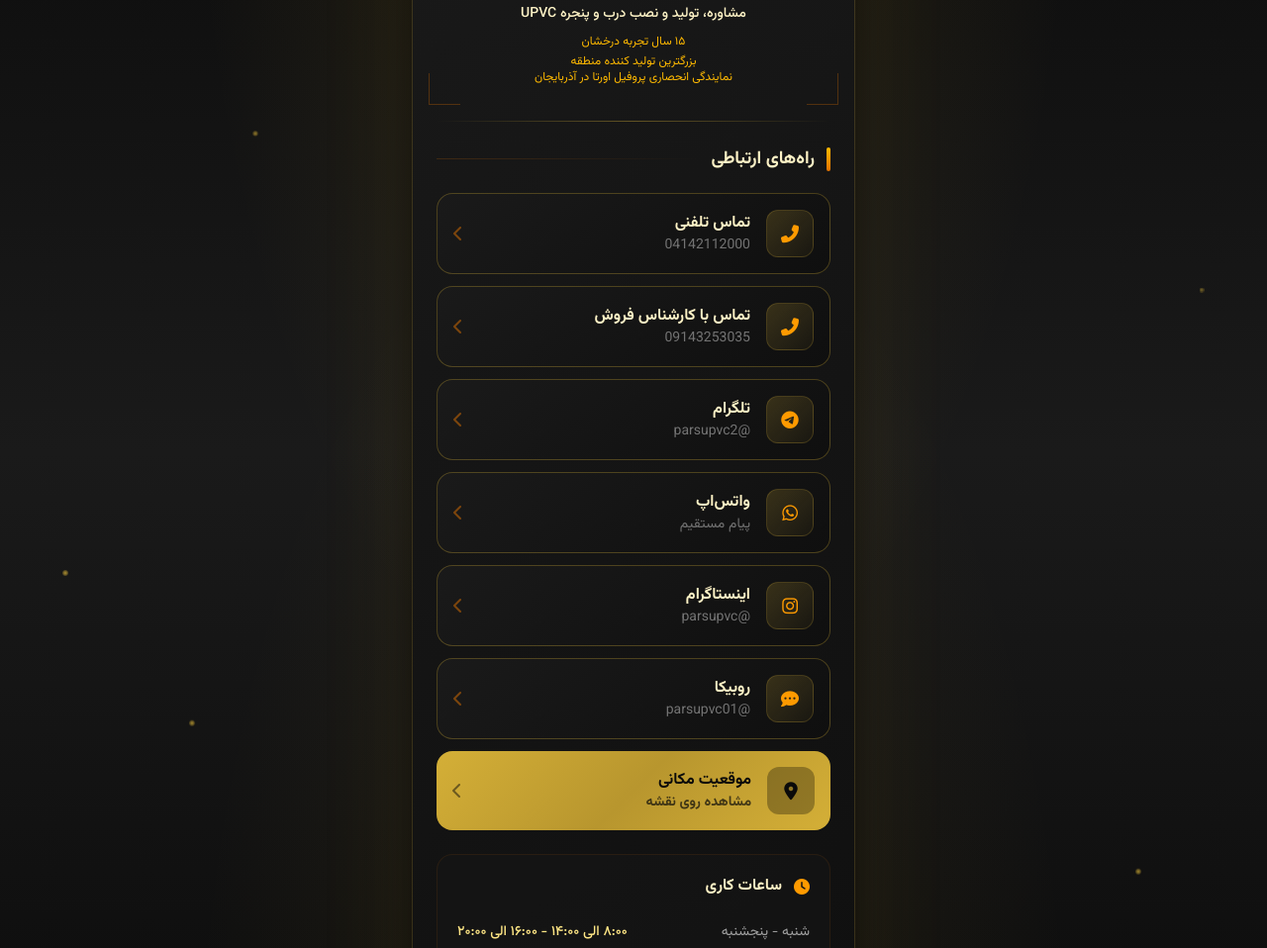
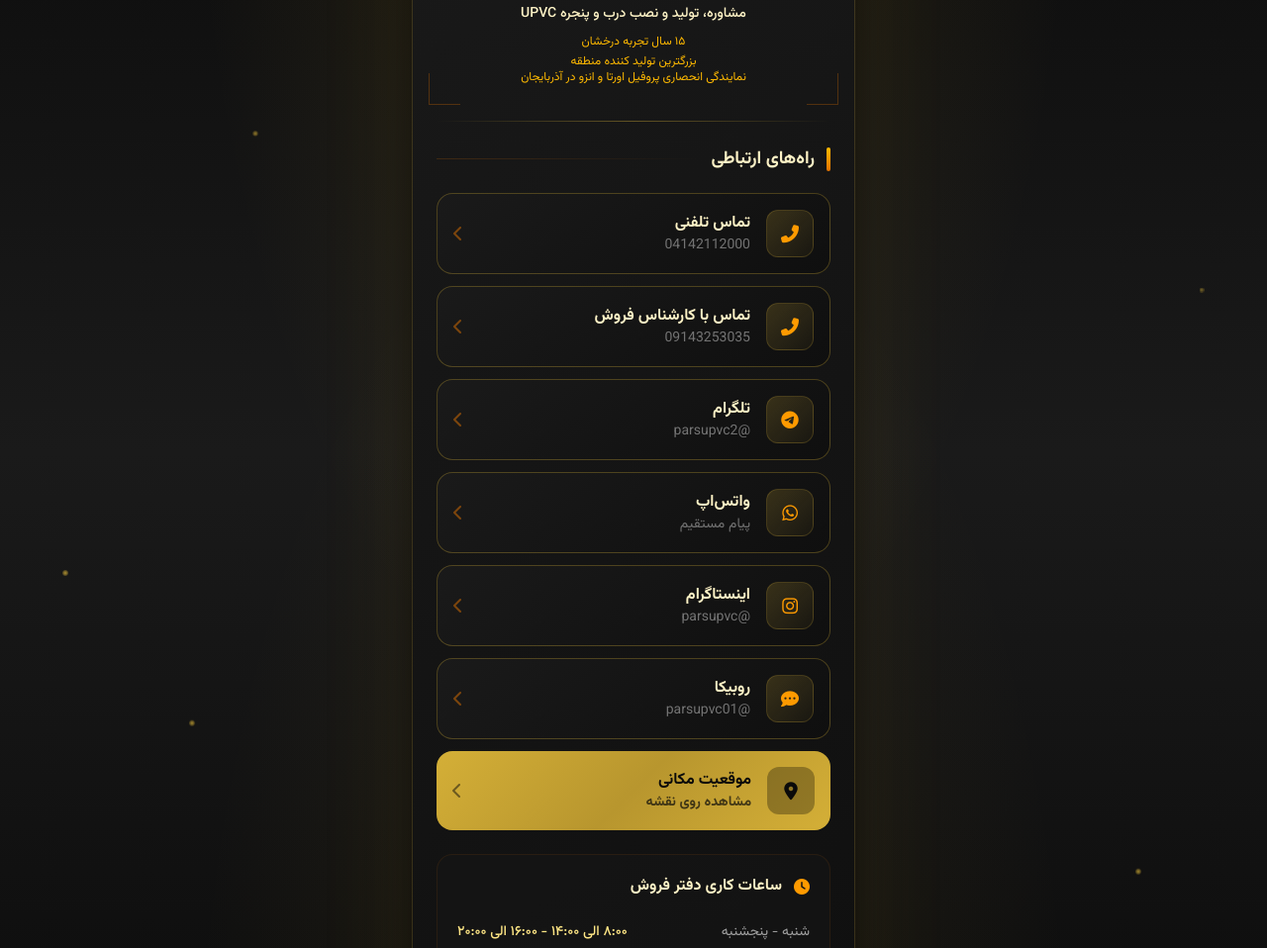
Before and after one commit to MParsaAhmadi/ParsUPVC-Card, a plain HTML site: page index.html in a window 1280 px wide. Shown: the part 295-1253 px from the top of the page at 99% size. Drawn offline with nearby package versions, Linux system fonts and the light colour scheme.

Commit message:
Update index.html

```diff
--- a/index.html
+++ b/index.html
@@ -291,7 +291,7 @@
                         بزرگترین تولید کننده منطقه
                     </span>
                     <span class="block text-amber-400 text-xs mb-1 text-center">
-                        نمایندگی انحصاری پروفیل اورتا در آذربایجان
+                        نمایندگی انحصاری پروفیل اورتا و انزو در آذربایجان
                     </span>
                 </p>
             </div>
@@ -393,7 +393,7 @@
                 <div class="mt-6 p-5 bg-neutral-900/50 border border-amber-600/10 rounded-2xl">
                     <div class="flex items-center gap-3 mb-4">
                         <i class="fas fa-clock text-amber-500"></i>
-                        <span class="font-bold text-amber-100">ساعات کاری</span>
+                        <span class="font-bold text-amber-100">ساعات کاری دفتر فروش</span>
                     </div>
                     <div class="space-y-2 text-sm">
                         <div class="flex justify-between items-center py-2 border-b border-neutral-800">
```
